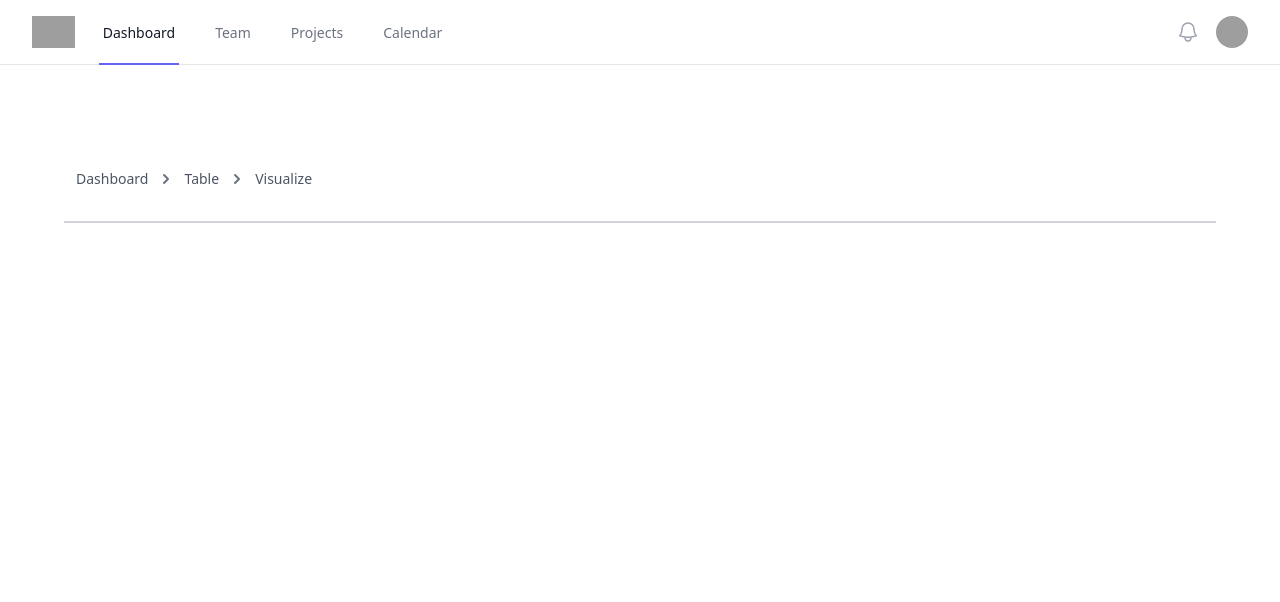
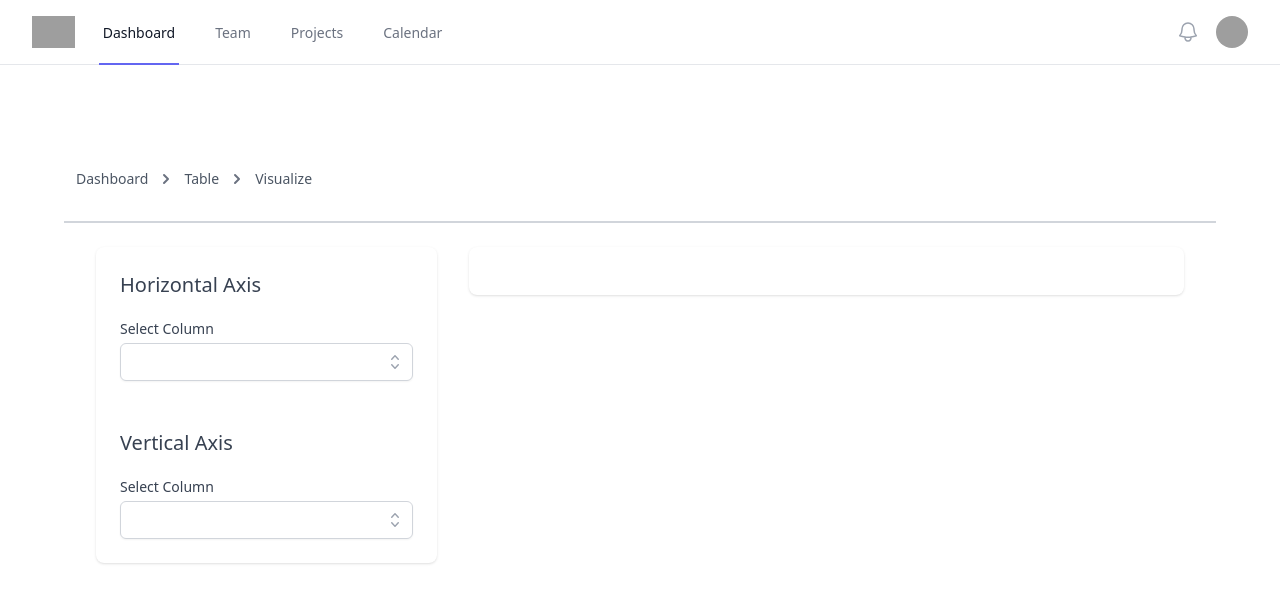
Before and after one commit to jamesthesken/OpenData, a Next.js app: page /chart in a window 1280 px wide. Shown: the top 602 px of the page. Built offline with nearby package versions, Linux system fonts and the light colour scheme; grey boxes are pictures that could not be loaded.

Commit message:
refactor: start creating controls for chart types

```diff
--- a/package.json
+++ b/package.json
@@ -18,6 +18,7 @@
     "@tanstack/react-table": "^8.5.15",
     "autoprefixer": "^10.4.12",
     "axios": "^1.1.2",
+    "formik": "^2.2.9",
     "lodash": "^4.17.21",
     "next": "12.3.1",
     "postcss": "^8.4.18",
--- a/pages/chart.tsx
+++ b/pages/chart.tsx
@@ -2,6 +2,8 @@ import React, { useState, useEffect, useContext } from "react";
 import type { NextPage } from "next";
 import Layout from "./components/Layout";
 import BreadCrumbs from "./components/dashboard/BreadCrumbs";
+import Dropdown from "./components/Dropdown";
+import { DataContext } from "../hooks/useData";
 
 interface ColumnDetails {
   [key: string]: string;
@@ -16,7 +18,7 @@ interface Column {
 
 const breadCrumbs = {
   back: {
-    path: "/",
+    path: "/table",
     text: "Back",
   },
   first: {
@@ -34,6 +36,8 @@ const breadCrumbs = {
 };
 
 const Table: NextPage = () => {
+  const value = useContext(DataContext);
+
   return (
     <div>
       <Layout>
@@ -42,6 +46,45 @@ const Table: NextPage = () => {
             {breadCrumbs && <BreadCrumbs breadCrumbs={breadCrumbs} />}
             <div className="mt-2 md:flex md:items-center md:justify-between"></div>
           </header>
+          <main className="pb-8">
+            <div className="mx-auto max-w-3xl px-4 sm:px-6 lg:max-w-7xl lg:px-8">
+              <h1 className="sr-only">Page title</h1>
+              {/* Main 3 column grid */}
+              <div className="grid grid-cols-1 items-start gap-4 lg:grid-cols-3 lg:gap-8">
+                {/* Left column */}
+                <div className="grid grid-cols-1 gap-4 lg:col-span-1">
+                  <section aria-labelledby="section-1-title">
+                    <div className="overflow-hidden rounded-lg bg-white shadow">
+                      <div className="p-6">
+                        <h2 className="block text-xl font-medium text-gray-700 mb-5">
+                          Horizontal Axis
+                        </h2>
+                        <Dropdown column={value.data.columns} />
+                      </div>
+                      <div className="p-6">
+                        <h2 className="block text-xl font-medium text-gray-700 mb-5">
+                          Vertical Axis
+                        </h2>
+                        <Dropdown column={value.data.columns} />
+                      </div>
+                    </div>
+                  </section>
+                </div>
+
+                {/* Right column */}
+                <div className="grid grid-cols-1 gap-4 lg:col-span-2">
+                  <section aria-labelledby="section-2-title">
+                    <h2 className="sr-only" id="section-2-title">
+                      Section title
+                    </h2>
+                    <div className="overflow-hidden rounded-lg bg-white shadow">
+                      <div className="p-6"></div>
+                    </div>
+                  </section>
+                </div>
+              </div>
+            </div>
+          </main>
         </div>
       </Layout>
     </div>
--- a/pages/components/DataTable.tsx
+++ b/pages/components/DataTable.tsx
@@ -322,7 +322,7 @@ export default function DataTable({ columns, data }: Props) {
           </h1>
         </div>
         <div className="px-4 py-5 sm:p-6 h-96 w-full">
-          <Dropdown column={columns} />
+          {/* <Dropdown column={columns} /> */}
           <ResponsiveScatter chartData={chartData} />
         </div>
       </div>
--- a/pages/components/Dropdown.tsx
+++ b/pages/components/Dropdown.tsx
@@ -8,7 +8,7 @@ interface Column {
 }
 
 interface Props {
-  column: Column[];
+  column: ColumnDetails[];
 }
 
 function classNames(...classes: any[]) {
@@ -23,7 +23,7 @@ export default function Dropdown({ column }: Props) {
     query === ""
       ? column
       : column.filter((column) => {
-          return column.Header.toLowerCase().includes(query.toLowerCase());
+          return column.id.toLowerCase().includes(query.toLowerCase());
         });
 
   return (
@@ -35,7 +35,7 @@ export default function Dropdown({ column }: Props) {
         <Combobox.Input
           className="w-full rounded-md border border-gray-300 bg-white py-2 pl-3 pr-10 shadow-sm focus:border-indigo-500 focus:outline-none focus:ring-1 focus:ring-indigo-500 sm:text-sm"
           onChange={(event) => setQuery(event.target.value)}
-          displayValue={(column: Column) => column?.Header}
+          displayValue={(column: ColumnDetails) => column?.id}
         />
         <Combobox.Button className="absolute inset-y-0 right-0 flex items-center rounded-r-md px-2 focus:outline-none">
           <ChevronUpDownIcon
@@ -46,9 +46,9 @@ export default function Dropdown({ column }: Props) {
 
         {filteredColumns.length > 0 && (
           <Combobox.Options className="absolute z-10 mt-1 max-h-60 w-full overflow-auto rounded-md bg-white py-1 text-base shadow-lg ring-1 ring-black ring-opacity-5 focus:outline-none sm:text-sm">
-            {filteredColumns.map((column: Column) => (
+            {filteredColumns.map((column: ColumnDetails) => (
               <Combobox.Option
-                key={column.Header}
+                key={column.id}
                 value={column}
                 className={({ active }) =>
                   classNames(
@@ -65,7 +65,7 @@ export default function Dropdown({ column }: Props) {
                         selected && "font-semibold"
                       )}
                     >
-                      {column.Header}
+                      {column.id}
                     </span>
 
                     {selected && (
--- /dev/null
+++ b/pages/components/controls/LineChart.tsx
@@ -0,0 +1,57 @@
+import { Formik, Field, Form, FormikHelpers } from "formik";
+import { useState } from "react";
+
+interface Values {
+  firstName: string;
+  lastName: string;
+  email: string;
+}
+
+export function LineChart() {
+  const [columns, setColumns] = useState(["test"] as string[]);
+
+  return (
+    <div>
+      <h1>Signup</h1>
+      <Formik
+        initialValues={{
+          firstName: "",
+          lastName: "",
+          email: "",
+        }}
+        onSubmit={(
+          values: Values,
+          { setSubmitting }: FormikHelpers<Values>
+        ) => {
+          setTimeout(() => {
+            alert(JSON.stringify(values, null, 2));
+            setSubmitting(false);
+          }, 500);
+        }}
+      >
+        <Form>
+          <label htmlFor="firstName">First Name</label>
+          <Field
+            onChange={() => setColumns(["test"])}
+            id="firstName"
+            name="firstName"
+            placeholder="John"
+          />
+
+          <label htmlFor="lastName">Last Name</label>
+          <Field id="lastName" name="lastName" placeholder="Doe" />
+
+          <label htmlFor="email">Email</label>
+          <Field
+            id="email"
+            name="email"
+            placeholder="john@acme.com"
+            type="email"
+          />
+
+          <button type="submit">Submit</button>
+        </Form>
+      </Formik>
+    </div>
+  );
+}
```
Also changed, not shown: 1 other file (tests, documents, lock files or other folders).
